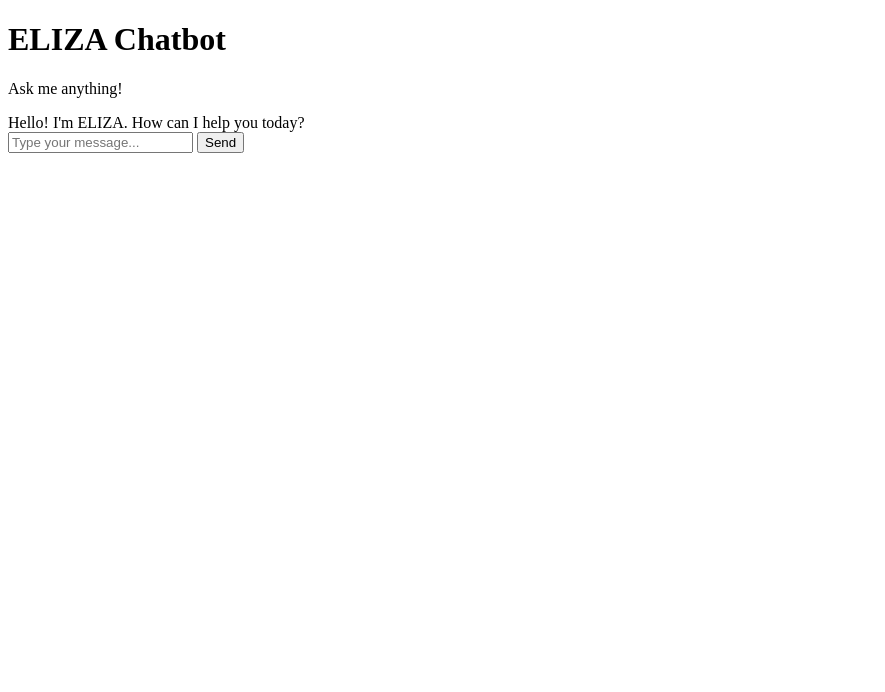
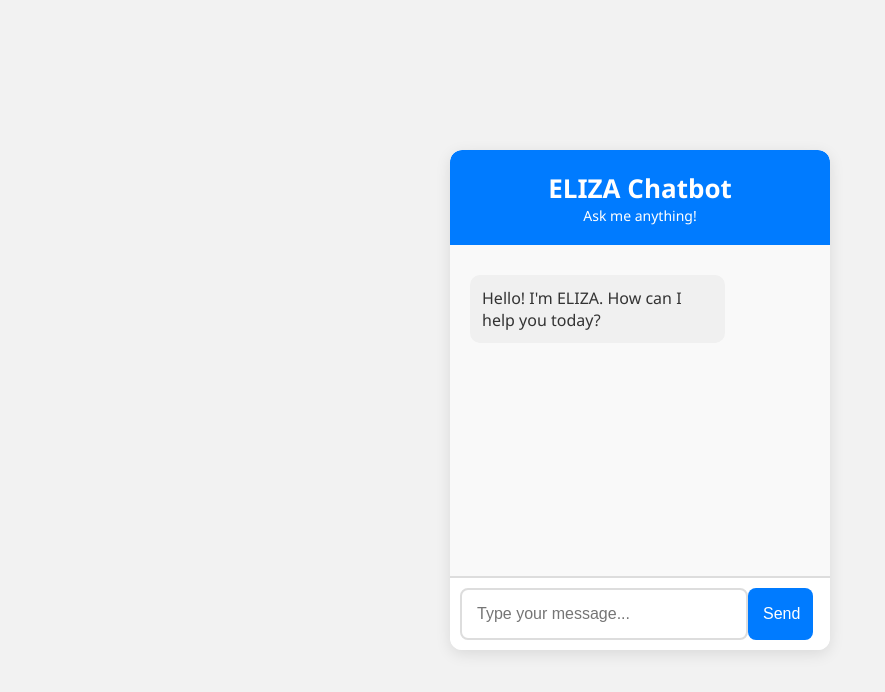
Before and after one commit to kkmm1234/emergingtechnologies, a plain HTML site: page eliza/index.html in a window 1280 px wide. Shown: the whole page, without its empty margins (0-885 px from the left). Drawn offline with Linux system fonts and the light colour scheme; files whose address does not match are found by name.

Commit message:
ELIZA - added css to improve the apperance of the UI

```diff
--- a/eliza/index.html
+++ b/eliza/index.html
@@ -18,7 +18,7 @@
         <div id="conversation" class="conversation">
             <div class="message-container">
                 <!--initial message from the bot -->
-                <div class="message bot">Hello! I'm ELIZA. How can I help you today?</div>
+                <div class="eliza-message">Hello! I'm ELIZA. How can I help you today?</div>
             </div>
         </div>
 
--- a/eliza/style.css
+++ b/eliza/style.css
@@ -0,0 +1,128 @@
+/*reset default margin padding set box-sizing to border-box for all*/
+* {
+    margin: 0;
+    padding: 0;
+    box-sizing: border-box;
+}
+
+/*style for the body element*/
+body {
+    font-family: 'Segoe UI', Tahoma, Geneva, Verdana, sans-serif;
+    background-color: #f2f2f2;
+    display: flex;
+    justify-content: center;
+    align-items: center;
+    height: 100vh;
+    margin: 0;
+    color: #333;
+}
+
+/*style for the chat container*/
+.chat-container {
+    background-color: #fff;
+    width: 380px;
+    height: 500px;
+    border-radius: 12px;
+    box-shadow: 0 4px 15px rgba(0, 0, 0, 0.1);
+    display: flex;
+    flex-direction: column;
+    overflow: hidden;
+}
+
+/*style for the header*/
+header {
+    background-color: #007BFF;
+    color: white;
+    padding: 20px;
+    text-align: center;
+    border-top-left-radius: 12px;
+    border-top-right-radius: 12px;
+}
+
+/*style for the header title*/
+header h1 {
+    font-size: 26px;
+    margin: 0;
+}
+
+/*style for the header subtitle*/
+header p {
+    font-size: 14px;
+}
+
+/*style for the conversation*/
+.conversation {
+    flex-grow: 1;
+    padding: 20px;
+    overflow-y: auto;
+    background-color: #f9f9f9;
+    border-bottom: 2px solid #ddd;
+}
+
+/*style for the input*/
+.input-container {
+    display: flex;
+    padding: 10px;
+    background-color: #fff;
+    border-bottom-left-radius: 12px;
+    border-bottom-right-radius: 12px;
+}
+
+/*style for the input field*/
+.input-container input {
+    width: 80%;
+    padding: 15px;
+    border: 2px solid #ddd;
+    border-radius: 8px;
+    font-size: 16px;
+    transition: border-color 0.3s;
+}
+
+/*style for the input field when clicked*/
+.input-container input:focus {
+    border-color: #007BFF;
+    outline: none;
+}
+
+/*style for the send button*/
+.input-container button {
+    width: 18%;
+    padding: 15px;
+    border: none;
+    background-color: #007BFF;
+    color: white;
+    font-size: 16px;
+    border-radius: 8px;
+    cursor: pointer;
+    transition: background-color 0.3s;
+}
+
+/*style for the send button hover*/
+.input-container button:hover {
+    background-color: #0056b3;
+}
+
+/*style for user messages*/
+.user-message {
+    text-align: right;
+    background-color: #e2f7e5;
+    color: #333;
+    margin: 10px 0;
+    padding: 12px;
+    border-radius: 10px;
+    max-width: 75%;
+    display: inline-block;
+    word-wrap: break-word;
+}
+
+/*style for eliza messages*/
+.eliza-message {
+    text-align: left;
+    background-color: #f0f0f0;
+    margin: 10px 0;
+    padding: 12px;
+    border-radius: 10px;
+    max-width: 75%;
+    display: inline-block;
+    word-wrap: break-word;
+}
```
